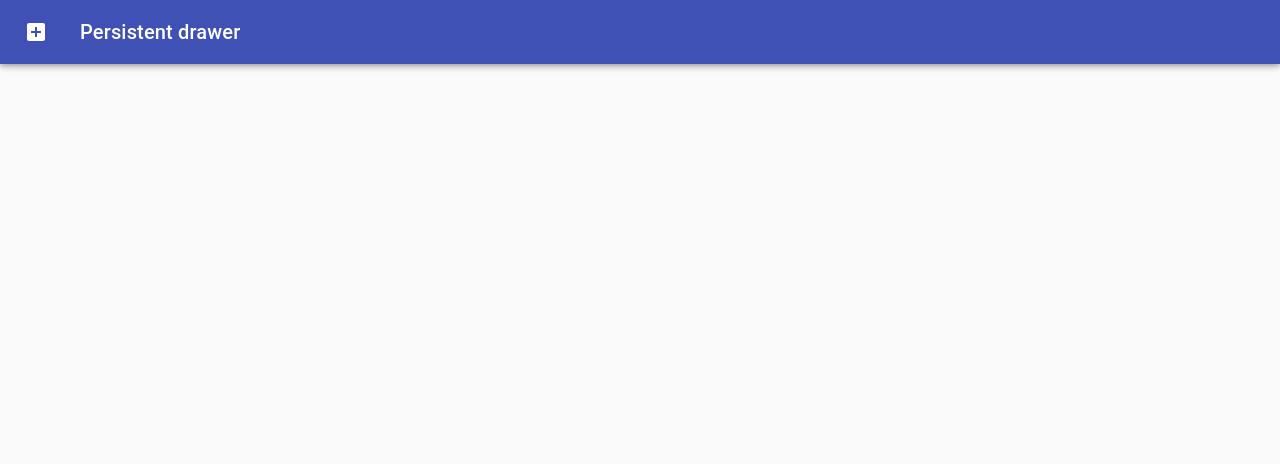
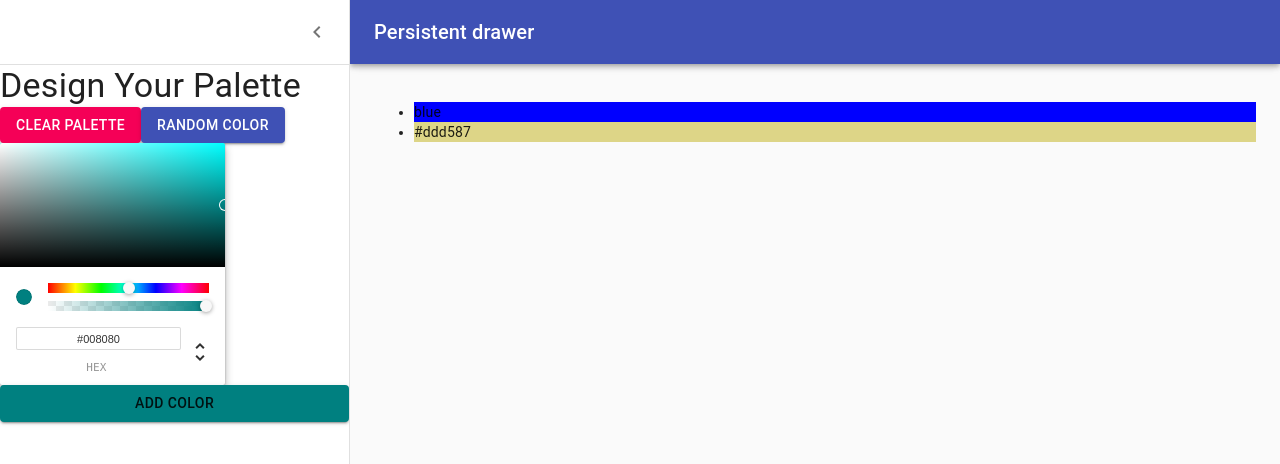
Before and after one commit to praggygruntt/Couleur, a React (Create React App) app: page /new-palette in a window 1280 px wide. Shown: the top 464 px of the page. Built offline with nearby package versions, Linux system fonts and the light colour scheme.

Commit message:
Connect ColorPicker, Button, and Rendered Colors in an UL/LI

```diff
--- a/src/Components/NewPaletteForm.js
+++ b/src/Components/NewPaletteForm.js
@@ -73,9 +73,15 @@
 });
 
 class NewPaletteForm extends React.Component {
-  state = {
-    open: false,
-  };
+    constructor(props) {
+        super(props);
+        this.state = {
+            open: true,
+            currentColor: "teal",
+            colors: ["blue", "#ddd587"]
+        };
+        this.addNewColor = this.addNewColor.bind(this);
+    }
 
   handleDrawerOpen = () => {
     this.setState({ open: true });
@@ -84,7 +90,9 @@
   handleDrawerClose = () => {
     this.setState({ open: false });
   };
-
+  addNewColor() {
+      this.setState({colors: [...this.state.colors, this.state.currentColor]});
+  };
   render() {
     const { classes, theme } = this.props;
     const { open } = this.state;
@@ -132,8 +140,12 @@
             <Button variant="contained" color="secondary">Clear Palette</Button>
             <Button variant="contained" color="primary">Random Color</Button>
             </div>
-          <ChromePicker onChangeComplete={(newColor) => console.log(newColor)}/>
-          <Button variant="contained" color="primary">Add Color</Button>
+          <ChromePicker color={this.state.currentColor} onChangeComplete={(newColor) => this.setState({currentColor: newColor.hex})}/>
+          <Button
+            variant="contained"
+            style={{backgroundColor: this.state.currentColor}}
+            onClick={this.addNewColor}
+          >Add Color</Button>
         </Drawer>
         <main
           className={classNames(classes.content, {
@@ -141,6 +153,11 @@
           })}
         >
           <div className={classes.drawerHeader} />
+          <ul>
+              {this.state.colors.map(color => (
+                  <li style={{backgroundColor: color}}>{color}</li>
+              ))}
+          </ul>
         </main>
       </div>
     );
```
